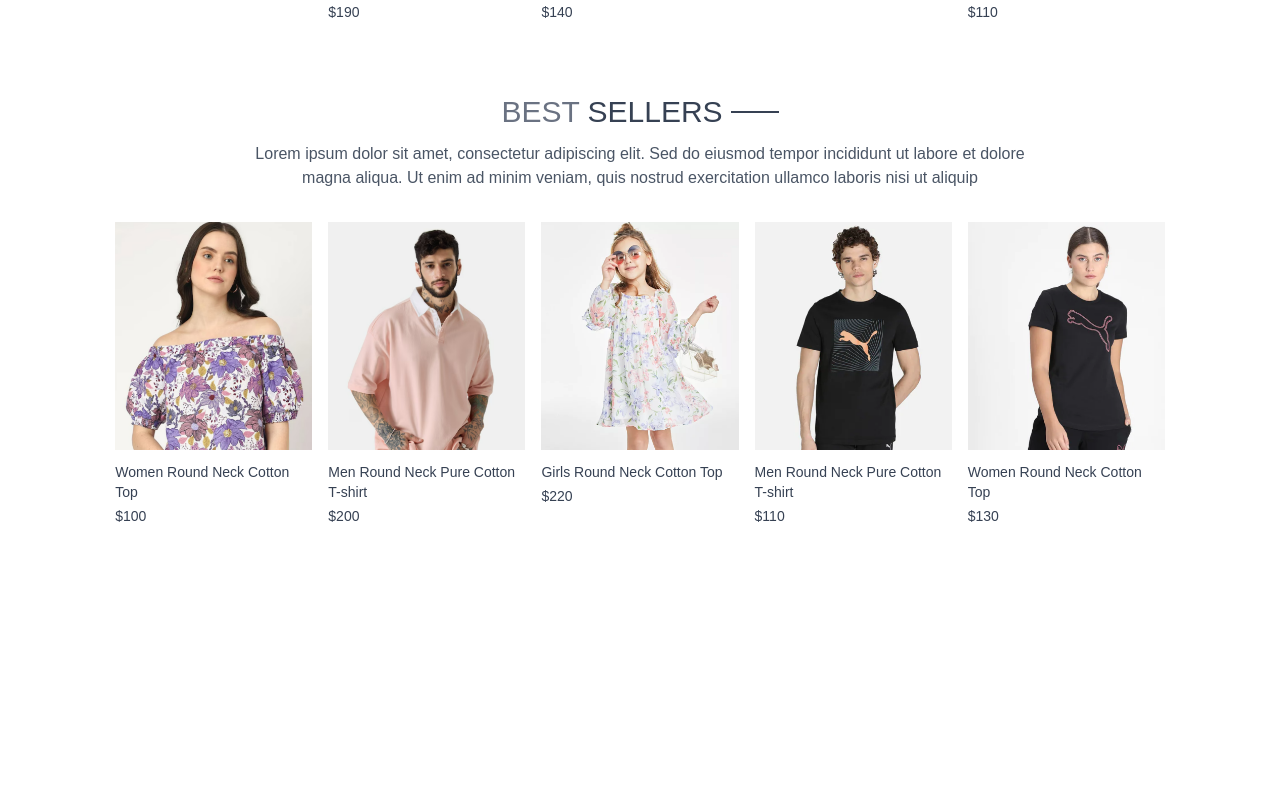
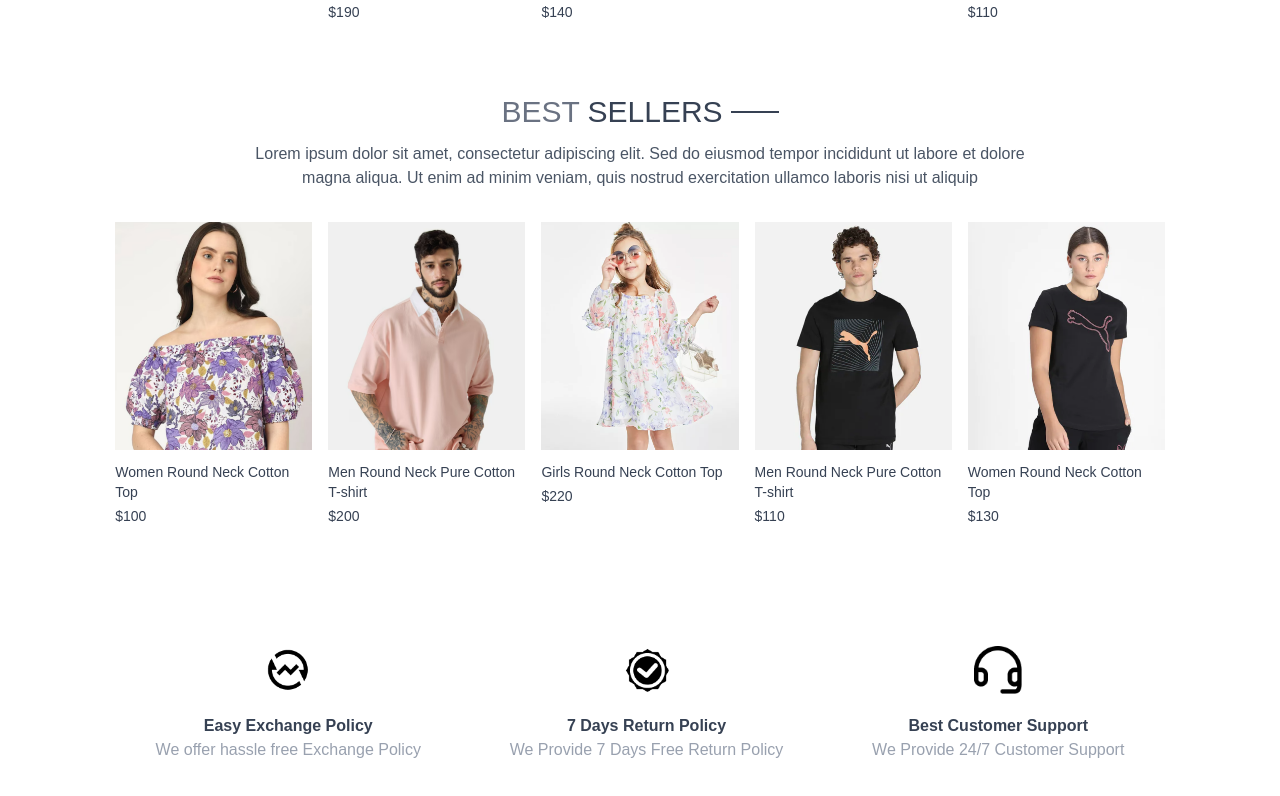
Before and after one commit to Saneajayy/ecommerce-app, a React (Vite) app in the folder frontend/: page / in a window 1280 px wide. Shown: the part 1311-2107 px from the top of the page. Before the commit the page ends 1877 px from the top, so only its background shows below. Built offline with nearby package versions, Linux system fonts and the light colour scheme.

Commit message:
created Policies components under the best seller components

```diff
--- /dev/null
+++ b/frontend/src/components/OurPolicy.jsx
@@ -0,0 +1,26 @@
+import React from 'react'
+import { assets } from '../assets/assets'
+
+const OurPolicy = () => {
+  return (
+    <div className='flex flex-col sm:flex-row justify-around gap-12 sm:gap-2 text-center py-20 text-xs sm:text-sm md:text-base text-gray-700'>
+      <div>
+        <img src={assets.exchange_icon} className='w-12 m-auto mb-5' alt="" />
+        <p className='font-semibold'> Easy Exchange Policy </p>
+        <p className='text-gray-400'> We offer hassle free Exchange Policy </p>
+      </div>
+      <div>
+        <img src={assets.quality_icon} className='w-12 m-auto mb-5' alt="" />
+        <p className='font-semibold'> 7 Days Return Policy </p>
+        <p className='text-gray-400'> We Provide 7 Days Free Return Policy </p>
+      </div>
+      <div>
+        <img src={assets.support_img} className='w-12 m-auto mb-5' alt="" />
+        <p className='font-semibold'> Best Customer Support </p>
+        <p className='text-gray-400'> We Provide 24/7 Customer Support </p>
+      </div>
+    </div>
+  )
+}
+
+export default OurPolicy
--- a/frontend/src/pages/Home.jsx
+++ b/frontend/src/pages/Home.jsx
@@ -2,6 +2,7 @@
 import Hero from '../components/Hero'
 import LatestCollection from '../components/LatestCollection'
 import BestSeller from '../components/BestSeller'
+import OurPolicy from '../components/OurPolicy'
 
 const Home = () => {
   return (
@@ -9,6 +10,7 @@
       <Hero/>
       <LatestCollection/>
       <BestSeller/>
+      <OurPolicy/>
     </div>
   )
 }
```
